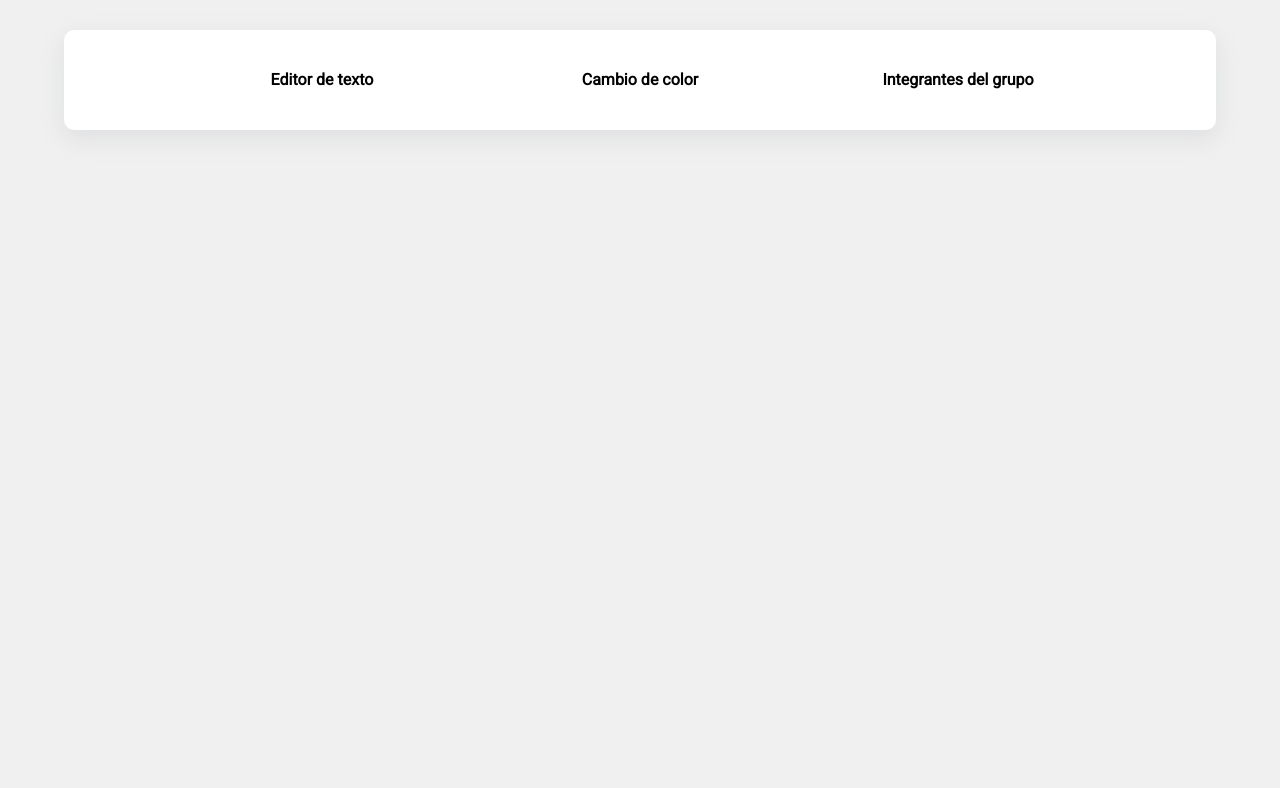
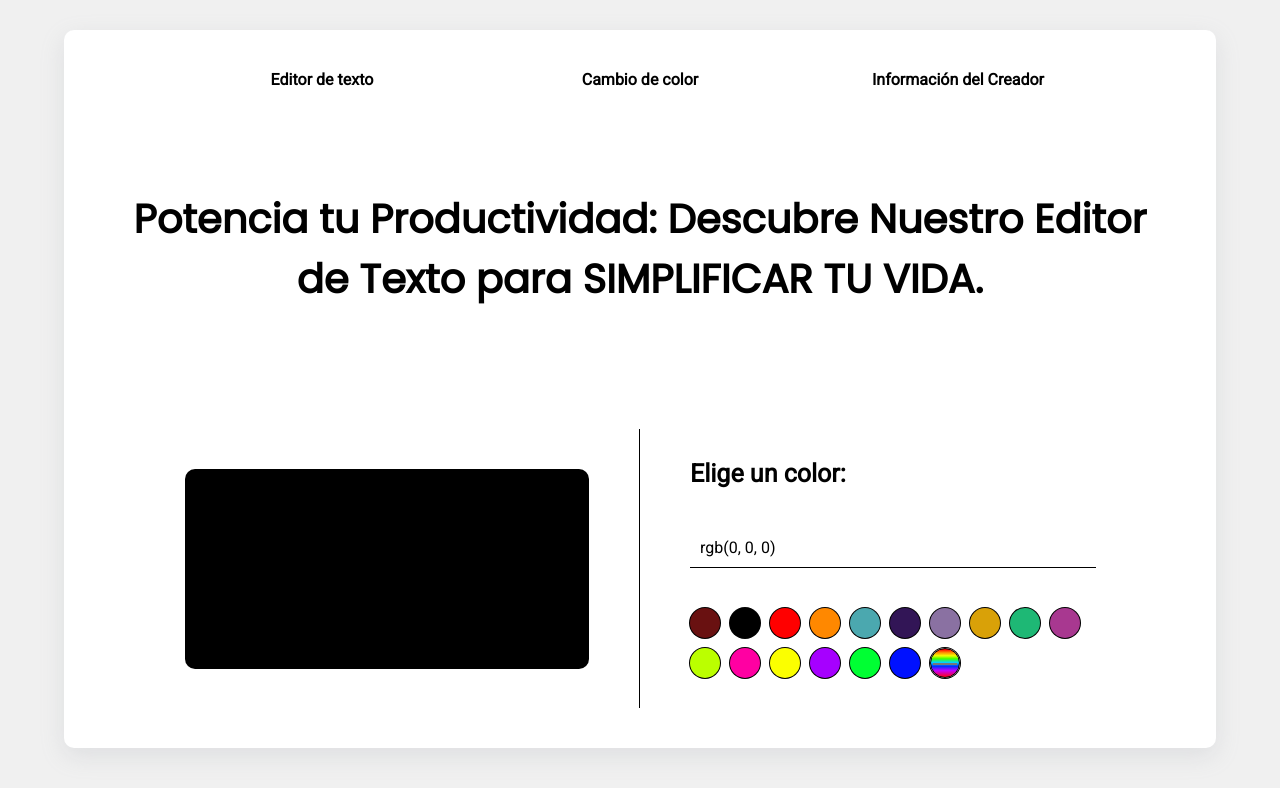
Before and after one commit to root3920/accesibility-webpage, a React (Vite) app: page /color-editor in a window 1280 px wide. Shown: the top 788 px of the page. Built offline with nearby package versions, Linux system fonts and the light colour scheme.

Commit message:
Creacion Editor de Texto

```diff
--- a/package.json
+++ b/package.json
@@ -14,8 +14,10 @@
     "@emotion/styled": "^11.11.0",
     "@mui/material": "^5.14.6",
     "@mui/styled-engine-sc": "^5.14.6",
+    "@react-icons/all-files": "^4.1.0",
     "react": "^18.2.0",
     "react-dom": "^18.2.0",
+    "react-icons": "^4.10.1",
     "react-router-dom": "^6.15.0",
     "styled-components": "^5.3.11"
   },
--- /dev/null
+++ b/src/components/ColorEditor.jsx
@@ -0,0 +1,59 @@
+import '../components/css/color-editor.css';
+import { useState } from 'react';
+
+
+const colorToPick = [
+    "#691111",
+    "#000",
+    "#FF0000",
+    "#ff8800",
+    "#4ba8af",
+    "#321556",
+    "#8a71a2",
+    "#d9a108",
+    "#1eb875",
+    "#a83890",
+    "#bbff00",
+    "#ff00a2",
+    "#fbff00",
+    "#a600ff",
+    "#00ff33",
+    "#0011ff",
+
+];
+
+export const ColorEditor = () => {
+    const [colorContenedor, setColorContenedor] = useState("rgb(0, 0, 0)");
+
+    const pickColor = (e) => setColorContenedor(e.target.style.backgroundColor)
+
+
+
+    return (
+        <div className='contenedor-principal'>
+            <h1 className=''>
+                Potencia tu Productividad: Descubre Nuestro Editor de Texto para
+                SIMPLIFICAR TU VIDA.
+            </h1>
+            <div className='contenedor-editor'>
+                <div className='contenedor-imagen'>
+                    <div className='editable' style={{ backgroundColor: colorContenedor }}></div>
+                </div>
+                <div className='contenedor-edicion'>
+                    <h2>Elige un color:</h2>
+
+                    <input className="input-text" value={colorContenedor} onChange={(e) => setColorContenedor(e.target.value)} />
+                    <div className='coontenedor-color-picker'>
+                        {colorToPick.map((color, key) => {
+                            return <div className='color-picker' key={key} style={{ backgroundColor: color }} onClick={pickColor}></div>
+                        })}
+                        <input className="color-picker input-color-picker" onChange={(e) => setColorContenedor(e.target.value)} type='color' />
+                    </div>
+
+                </div>
+            </div>
+        </div>
+    );
+
+
+}
--- a/src/components/HeaderBar.jsx
+++ b/src/components/HeaderBar.jsx
@@ -14,7 +14,7 @@ const subPaginasInfo = [
         pathUrl: "/color-editor"
     },
     {
-        nombre: "Integrantes del grupo",
+        nombre: "Información del Creador",
         pathUrl: "/about"
     }
 ]
--- a/src/components/MenuHamburguesa.jsx
+++ b/src/components/MenuHamburguesa.jsx
@@ -22,6 +22,7 @@ const hamburguesaOnClick = (menuActivo) => {
             if (e.id == "mitad") e.style.borderBottom = "solid white 3px";
 
             if (e.id == "final") e.classList.add("hamburguesa-clic-final");
+
         })
 
     } else {
@@ -36,10 +37,10 @@ const hamburguesaOnClick = (menuActivo) => {
             if (e.id == "mitad") e.style.borderBottom = "solid black 3px";
 
             if (e.id == "final") e.classList.remove("hamburguesa-clic-final");
+
         })
     }
 }
-
 
 
 
--- /dev/null
+++ b/src/components/css/color-editor.css
@@ -0,0 +1,127 @@
+.contenedor-principal {
+    width: 100%;
+}
+
+
+.contenedor-edicion {
+    padding: 20px 50px;
+    display: flex;
+    flex-direction: column;
+    gap: 10px;
+    width: 50%;
+
+}
+
+.input-color-picker {
+    background: rgb(255, 0, 0);
+    background: linear-gradient(180deg, rgba(255, 0, 0, 1) 2%, rgba(255, 133, 2, 1) 12%, rgba(241, 255, 1, 1) 24%, rgba(65, 255, 0, 1) 35%, rgba(0, 212, 255, 1) 48%, rgba(0, 44, 255, 1) 62%, rgba(196, 0, 255, 1) 77%, rgba(255, 0, 22, 1) 100%);
+}
+
+.input-text {
+    width: 100%;
+    font-size: 16px;
+    padding: 10px;
+    margin-top: 20px;
+    border: 0;
+    border-bottom: solid black 1px;
+}
+
+
+.input-text:focus {
+    outline: none;
+}
+
+
+.contenedor-editor {
+    margin-top: 100px;
+    width: 100%;
+    height: 100%;
+    display: flex;
+    padding: 10px;
+}
+
+.contenedor-imagen {
+    width: 50%;
+    border-right: solid black 1px;
+    display: flex;
+    align-items: center;
+}
+
+.editable {
+    border-radius: 10px;
+    width: 80%;
+    height: 200px;
+    margin: 0 auto;
+}
+
+.contenedor-principal h1 {
+    font-size: 5vmin;
+    text-align: center;
+    margin-top: 60px;
+    font-family: 'Poppins', sans-serif;
+    line-height: 1.5em;
+    font-weight: 600;
+}
+
+.color-picker {
+    width: 30px;
+    height: 30px;
+    border-radius: 100%;
+    box-shadow: 0 0 0 1px black;
+    cursor: pointer;
+}
+
+.coontenedor-color-picker {
+    display: flex;
+    gap: 10px;
+    flex-wrap: wrap;
+    margin-top: 20px;
+}
+
+.contenedor-edicion h2 {
+    font-size: 25px;
+}
+
+@media screen and (max-width: 1200px) {
+    .contenedor-principal {
+        margin-top: 30px;
+    }
+
+}
+
+
+
+@media screen and (max-width: 800px) {
+    .contenedor-editor {
+        margin-top: 30px;
+        flex-direction: column;
+        align-items: center;
+
+    }
+
+
+    .contenedor-edicion {
+        padding: 50px 0;
+        display: flex;
+        flex-direction: column;
+        gap: 10px;
+        width: 100%;
+        text-align: center;
+    }
+
+
+
+    .contenedor-imagen {
+        width: 100%;
+        padding-bottom: 50px;
+        border-right: 0;
+        border-bottom: solid black 1px;
+    }
+
+
+    .editable {
+        width: 100%;
+    }
+
+
+}
--- a/src/main.jsx
+++ b/src/main.jsx
@@ -1,7 +1,7 @@
 import React from 'react'
 import ReactDOM from 'react-dom/client'
 import { Home } from './pages/Home.jsx'
-import { ColorEditor } from '../src/pages/ColorEditor.jsx'
+import { CambioColor } from '../src/pages/CambioColor.jsx'
 import './index.css'
 import { createBrowserRouter, RouterProvider } from 'react-router-dom'
 
@@ -13,7 +13,7 @@ const router = createBrowserRouter([
   },
   {
     path: '/color-editor',
-    element: <ColorEditor />,
+    element: <CambioColor />,
     errorElement: <h1>Error</h1>
   }
 ])
--- a/src/pages/ColorEditor.jsx
+++ b/src/pages/CambioColor.jsx
@@ -1,12 +1,13 @@
 import { HeaderBar } from "../components/HeaderBar";
+import { ColorEditor } from "../components/ColorEditor";
 import "../App.css"
 
-export const ColorEditor = () => {
+export const CambioColor = () => {
     return (
         <div className='home'>
 
             <HeaderBar />
-
+            <ColorEditor />
 
 
         </div>
```
Also changed, not shown: 1 other file (tests, documents, lock files or other folders).
